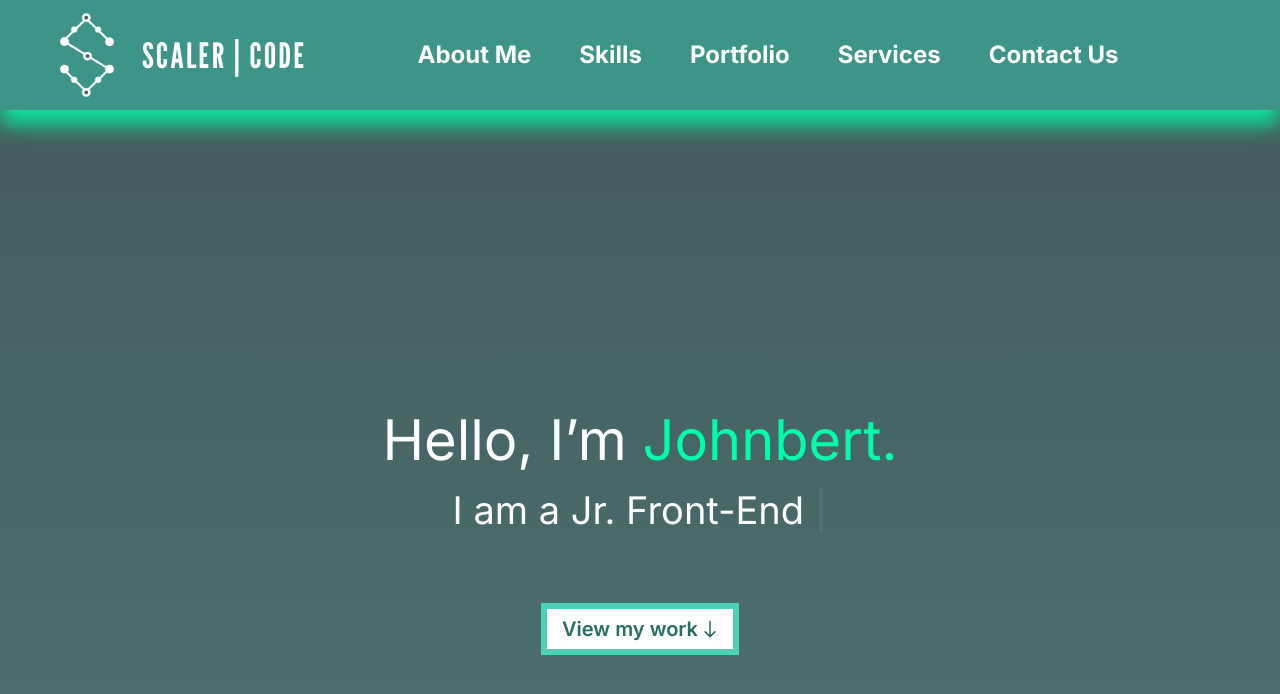
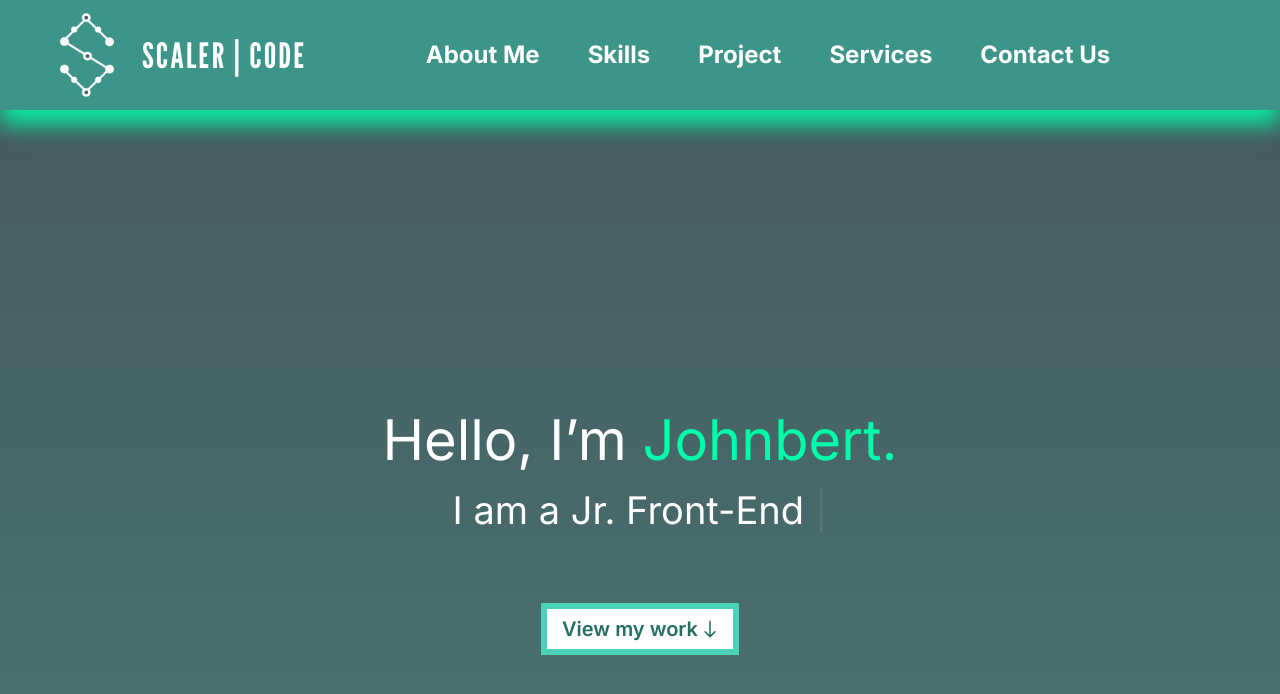
Before and after one commit to Scaler23/my-portfolio, a React (Vite) app: page / in a window 1280 px wide. Shown: the top 694 px of the page. Built offline with nearby package versions, Linux system fonts and the light colour scheme.

Commit message:
change text

```diff
--- a/src/assets/components/Landing page/LandingPage.tsx
+++ b/src/assets/components/Landing page/LandingPage.tsx
@@ -70,7 +70,7 @@
               <a href="#mySkills">Skills</a>
             </li>
             <li>
-              <a href="#portfolio">Portfolio</a>
+              <a href="#portfolio">Project</a>
             </li>
             <li>
               <a href="#services">Services</a>
```
